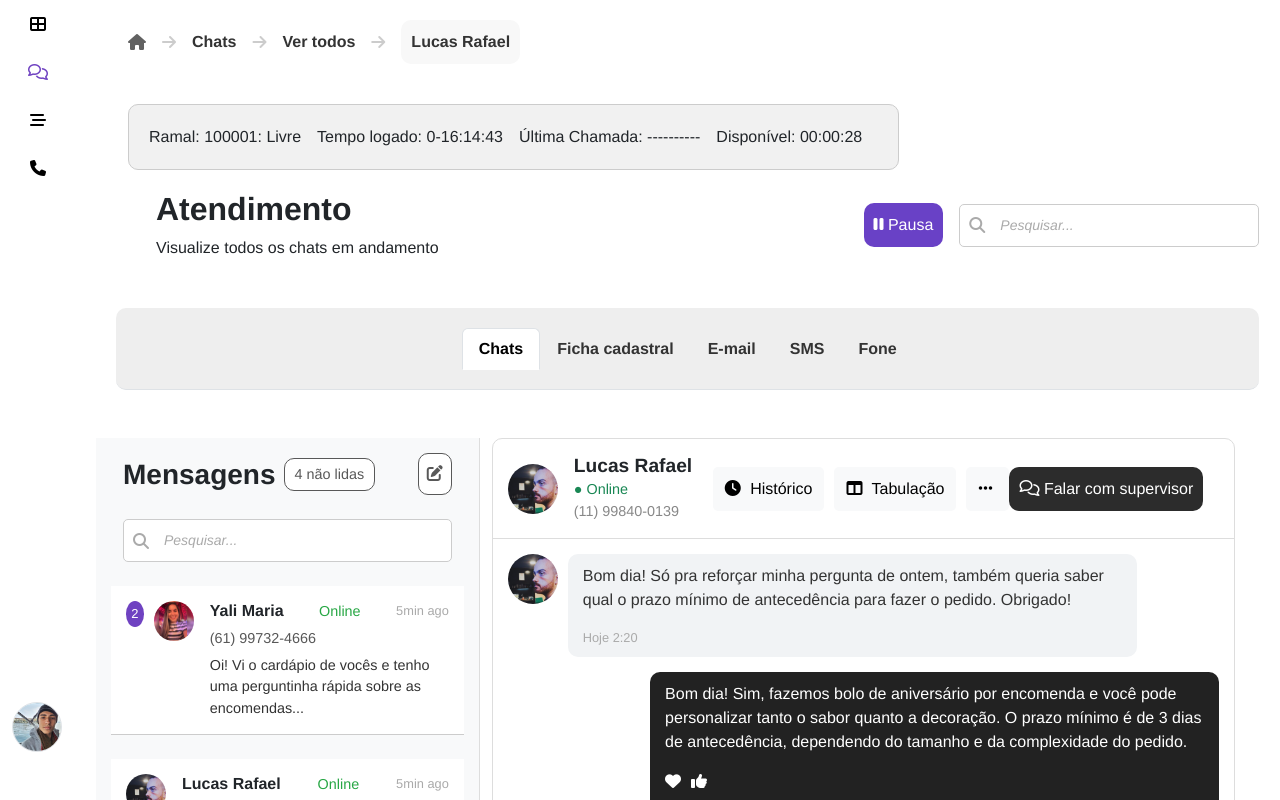
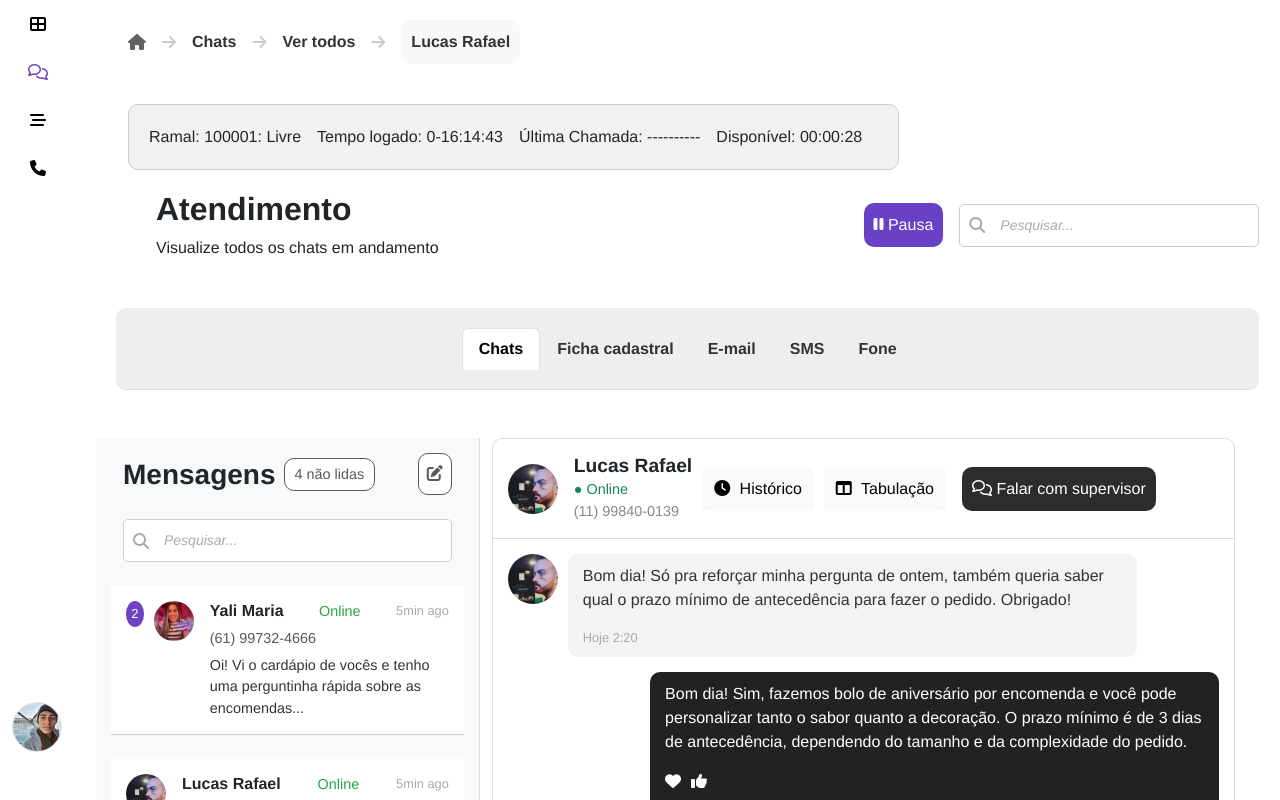
Before and after one commit to mateusmaranhao12/zap-facil, a Vue app: page /menu-usuario/conversas in a window 1280 px wide. Shown: the top 800 px of the page. Built offline with nearby package versions, Linux system fonts and the light colour scheme.

Commit message:
Update navbar2

```diff
--- a/src/components/Chat.vue
+++ b/src/components/Chat.vue
@@ -9,12 +9,12 @@
                 <p class="user-phone">(11) 99840-0139</p>
             </div>
         </div>
-        <div class="chat-actions d-flex">
+        <div class="chat-actions d-flex col">
             <button class="btn-action"><i class="fa-solid fa-clock"></i> Histórico</button>
             <button @click="toggleTabulacaoMenu" class="btn-action"><i class="fa-solid fa-table-columns"></i>
                 Tabulação</button>
-            <button @click="toggleSupervisorMenu" class="btn-action"><i class="fa-solid fa-ellipsis"></i></button>
-            <button class="btn-supervisor me-3" @click="toggleSupervisorMenu">
+            <button @click="toggleSupervisorMenu" class="btn-action d-none"><i class="fa-solid fa-ellipsis"></i></button>
+            <button class="btn-supervisor ms-3" @click="toggleSupervisorMenu">
                 <i class="fa-regular fa-comments"></i> Falar com supervisor
             </button>
         </div>
--- a/src/scss/menu.scss
+++ b/src/scss/menu.scss
@@ -376,7 +376,6 @@ body {
     height: 600px;
     max-height: 600px;
     width: 100%;
-    /* Garante largura total */
 
     /* Cabeçalho */
     .chat-header {
```
